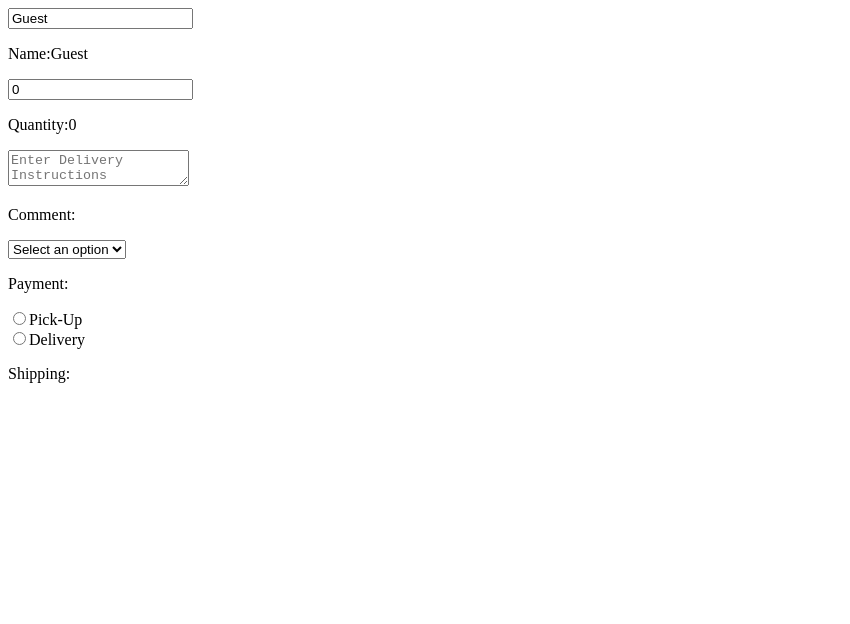
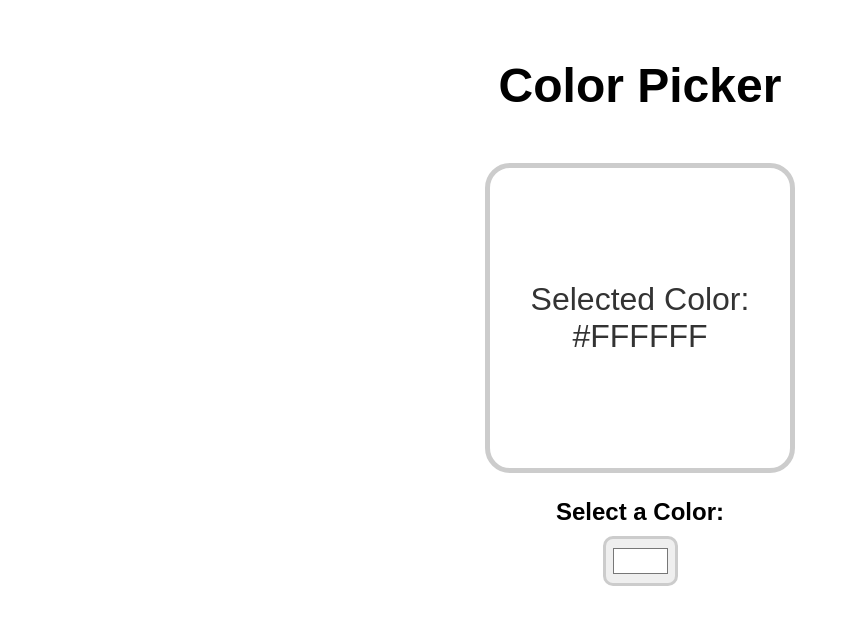
Before and after one commit to Gowtham5285/Daily_raect, a React (Vite) app: page / in a window 1280 px wide. Shown: the top 624 px of the page, without its empty margins (0-850 px from the left). Built offline with nearby package versions, Linux system fonts and the light colour scheme.

Commit message:
Color Picker App

```diff
--- a/src/App.jsx
+++ b/src/App.jsx
@@ -1,8 +1,8 @@
-import MyComponent_ from "./MyComponent_.jsx";
+import ColorPicker from "./ColorPicker.jsx";
 function App() {
   return (
     <>
-    <MyComponent_/>
+    <ColorPicker/>
     </>
   );
 }
--- /dev/null
+++ b/src/ColorPicker.jsx
@@ -0,0 +1,19 @@
+import {useState} from 'react';
+function ColorPicker()
+{
+    const [color,setColor]=useState("#FFFFFF");
+    function handleColorChange(event){
+        setColor(event.target.value)
+    }
+    return(
+        <div className='color-picker-container'>
+            <h1>Color Picker</h1>
+            <div className='color-display' style={{backgroundColor: color}}>
+                <p>Selected Color: {color}</p>
+            </div>
+            <label>Select a Color:</label>
+            <input type="color" value={color} onChange={handleColorChange}/>
+        </div>
+    )
+}
+export default ColorPicker
--- a/src/index.css
+++ b/src/index.css
@@ -1,4 +1,4 @@
-.counter-container{
+/* .counter-container{
   text-align: center;
   font-family: sans-serif, Arial;
 }
@@ -21,4 +21,44 @@
 }
 .counter-button:hover{
    background-color: hsla(240, 64%, 44%, 0.842);
+} */
+body{
+  font-family: Arial, sans-serif;
 }
+.color-picker-container{
+  display: flex;
+  flex-direction: column;
+  align-items: center;
+}
+h1{
+  margin: 50px;
+  font-size: 3rem;
+}
+.color-display{
+  width: 300px;
+  height: 300px;
+  display: flex;
+  justify-content: center;
+  align-items: center;
+  border: 5px solid hsl(0,0%,80%);
+  border-radius: 25px;
+  margin-bottom: 25px;
+  transition: 0.3s ease;
+}
+.color-display p{
+  color: hsl(0,0%,20%);
+  font-size: 2rem;
+  text-align: center;
+}
+label{
+  font-size: 1.5rem;
+  font-weight: bold;
+  margin-bottom: 10px;
+}
+input[type="color"]{
+  width: 75px;
+  height: 50px;
+  padding: 5px;
+  border-radius: 10px;
+  border: 3px solid hsl(0,0%,80%);
+}
```
